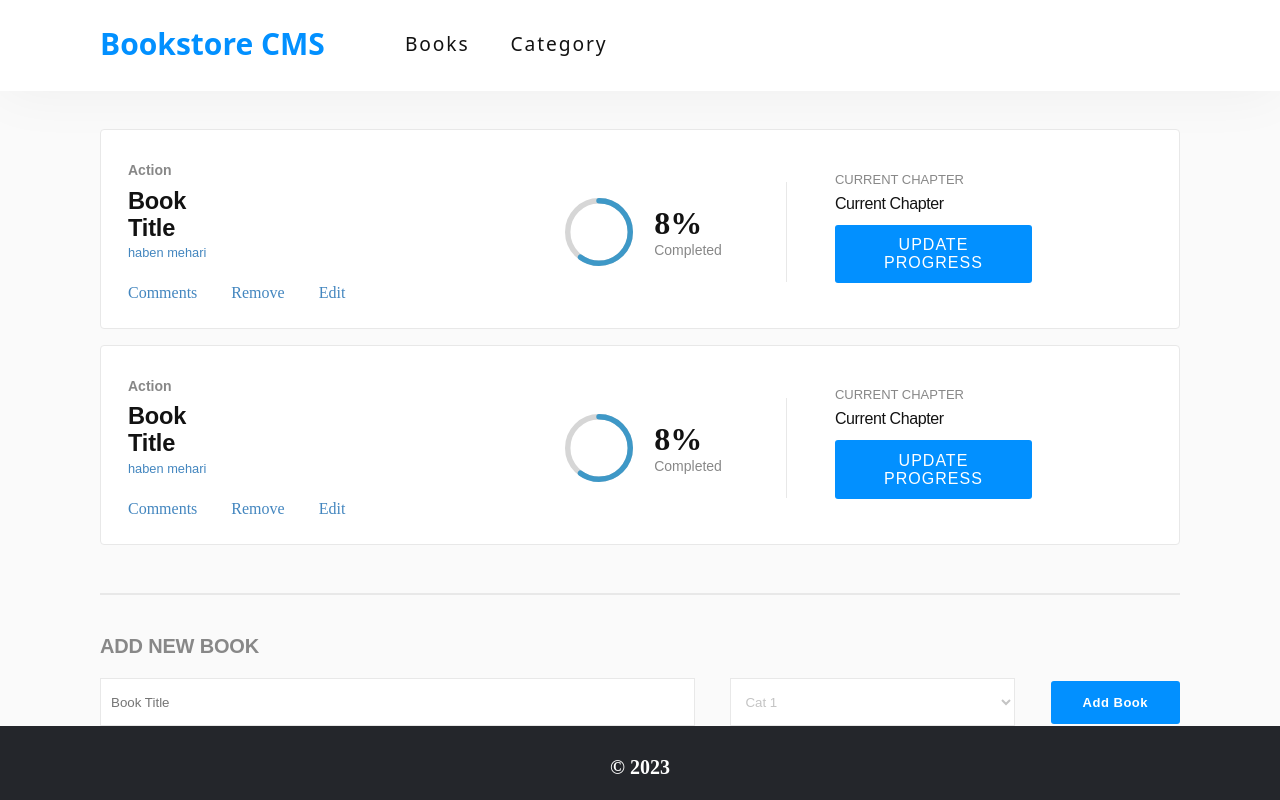
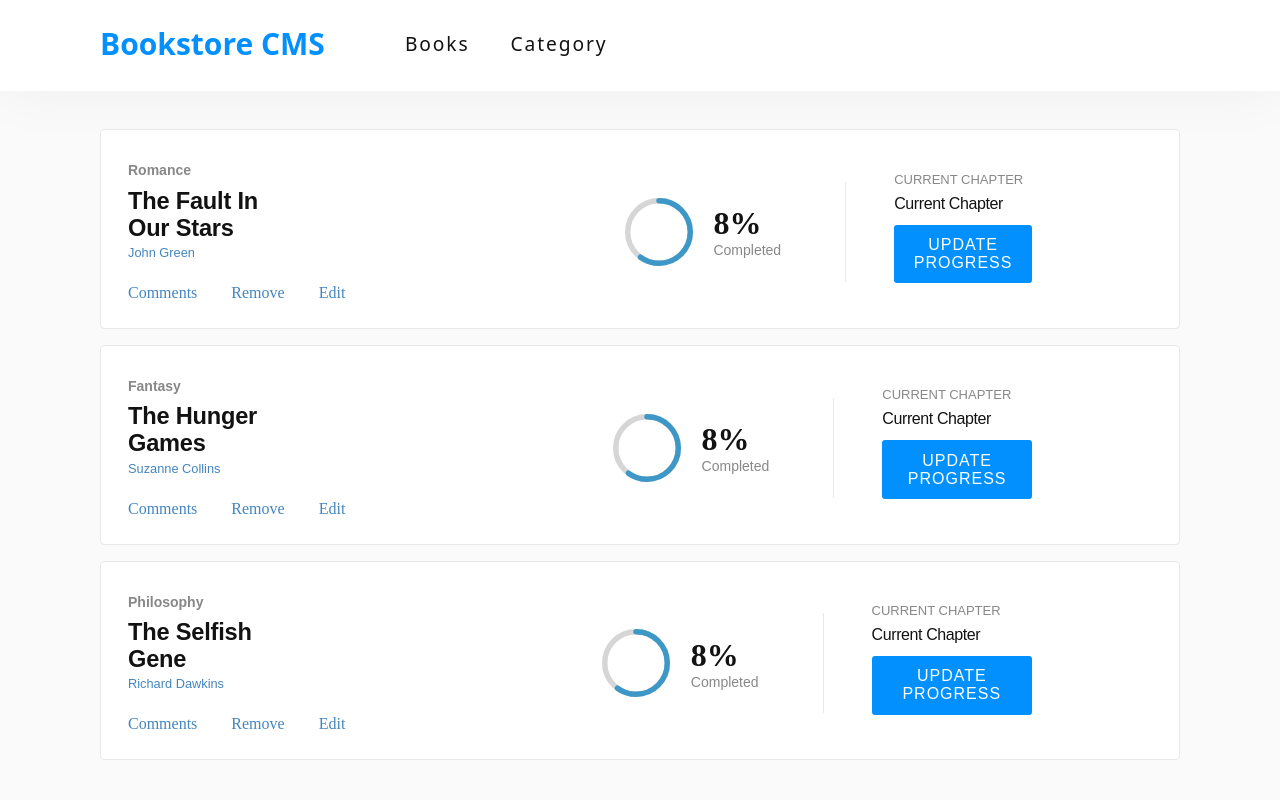
Before and after one commit to habitoz/awesome-book-react, a React (Create React App) app: page / in a window 1280 px wide. Shown: the top 800 px of the page. Built offline with nearby package versions, Linux system fonts and the light colour scheme.

Commit message:
static books card replaced with dynamic ones

```diff
--- a/src/Forms/book-form/BookForm.module.css
+++ b/src/Forms/book-form/BookForm.module.css
@@ -1,3 +1,7 @@
+.FormContainer {
+  margin-bottom: 2rem;
+}
+
 .Form {
   margin-top: 1.3rem;
   display: flex;
--- a/src/components/BookCard.jsx
+++ b/src/components/BookCard.jsx
@@ -4,14 +4,14 @@
 import Style from './BookCard.module.css';
 import 'react-circular-progressbar/dist/styles.css';
 
-/* eslint-disable jsx-a11y/anchor-is-valid, react/jsx-curly-brace-presence */
-function BookCard() {
+/* eslint-disable jsx-a11y/anchor-is-valid, react/prop-types,react/jsx-curly-brace-presence */
+function BookCard({ title, category, author }) {
   return (
     <div className={`${Style.CardContainer}`}>
       <div className={`${Style.BookInfoContainer}`}>
-        <h3 className={`${Style.BookCategory}`}>Action</h3>
-        <h2 className={`${Style.BookTitle}`}>Book Title</h2>
-        <p className={`${Style.BookAuthor}`}>haben mehari</p>
+        <h3 className={`${Style.BookCategory}`}>{category}</h3>
+        <h2 className={`${Style.BookTitle}`}>{title}</h2>
+        <p className={`${Style.BookAuthor}`}>{author}</p>
         <ul className={`${Style.ActionsContainer}`}>
           <li className={`${Style.Action}`}><a href="#" className={`${Style.ActionTag}`}>Comments</a></li>
           <li className={`${Style.Action}`}><a href="#" className={`${Style.ActionTag}`}>Remove</a></li>
--- a/src/pages/books/Books.jsx
+++ b/src/pages/books/Books.jsx
@@ -1,15 +1,34 @@
-import React from 'react';
+import React, { useState } from 'react';
 import BookCard from '../../components/BookCard';
 import Style from './Books.module.css';
 import BookForm from '../../Forms/book-form/BookForm';
 
-/*  eslint-disable react/jsx-curly-brace-presence */
+/*  eslint-disable react/jsx-curly-brace-presence, no-unused-vars */
 export default function Books() {
+  const [books, setBooks] = useState([
+    {
+      id: 1, category: 'Romance', title: 'The Fault In Our Stars', author: 'John Green',
+    },
+    {
+      id: 2, category: 'Fantasy', title: 'The Hunger Games', author: 'Suzanne Collins',
+    },
+    {
+      id: 3, category: 'Philosophy', title: 'The Selfish Gene', author: 'Richard Dawkins',
+    },
+  ]);
   return (
     <>
       <div className={`${Style.PageContainer}`}>
-        <BookCard />
-        <BookCard />
+        {
+          books.map((book) => (
+            <BookCard
+              key={book.id}
+              category={book.category}
+              title={book.title}
+              author={book.author}
+            />
+          ))
+        }
       </div>
       <div className={`${Style.Spacer}`} />
       <BookForm />
```
